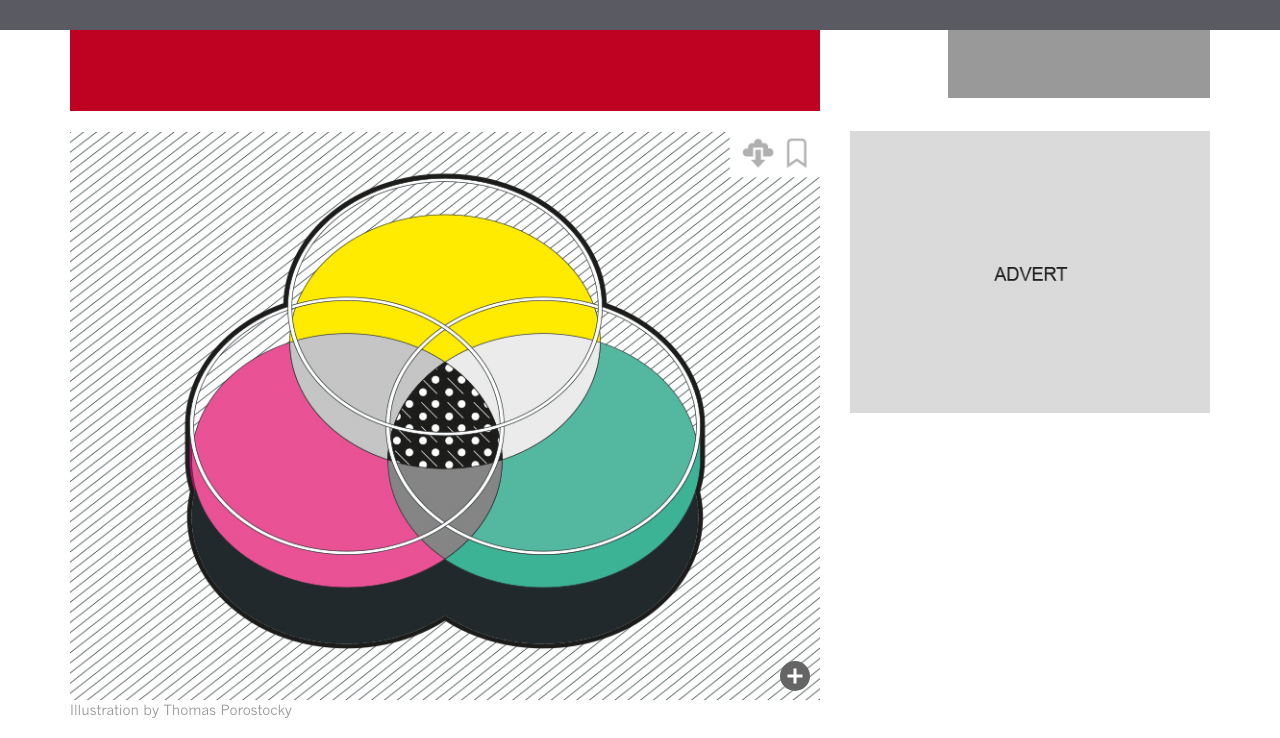
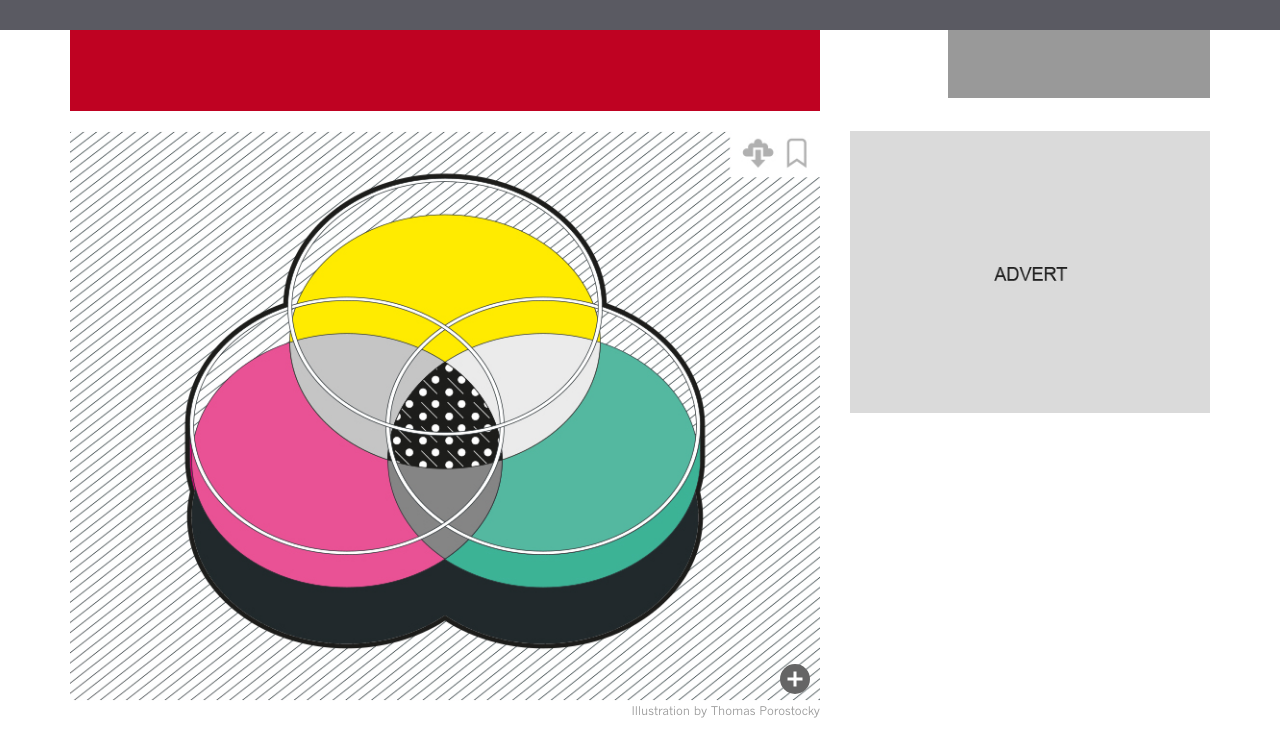
Before and after one commit to chris-creditdesign/nature-mosaic, a website: page site/index.html in a window 1280 px wide. Shown: the top 738 px of the page. Drawn offline with nearby package versions, Linux system fonts and the light colour scheme.

Commit message:
Reduces size of figcaptions

```diff
--- a/site/index.html
+++ b/site/index.html
@@ -76,7 +76,7 @@
 								<use xlink:href="#expand-icon" />
 							</svg>
 						</span>
-						<figcaption>Illustration by Thomas Porostocky</figcaption>
+						<figcaption><small>Illustration by Thomas Porostocky</small></figcaption>
 					</figure>
 				</div>
 
@@ -151,7 +151,7 @@
 								<use xlink:href="#expand-icon" />
 							</svg>
 						</span>
-						<figcaption>Illustration by Thomas Porostocky</figcaption>
+						<figcaption><small>Illustration by Thomas Porostocky</small></figcaption>
 					</figure>
 
 					<h2>Culture cocktail</h2>
@@ -194,7 +194,7 @@
 								<use xlink:href="#expand-icon" />
 							</svg>
 						</span>
-						<figcaption>Illustration by Thomas Porostocky</figcaption>
+						<figcaption><small>Illustration by Thomas Porostocky</small></figcaption>
 					</figure>
 					<h2>Miniaturized cultures</h2>
 					<p>One way to speed up the process of finding a culture recipe is to use microfluidic chips — devices with thousands of tiny wells connected by channels that make it possible to run many experiments in parallel. After using this method to cultivate a new microbe<sup><a href="#b4" id="ref-link-5" title="Ma, L. et al. Proc. Natl Acad. Sci. USA 111, 9768–9773 (2014)." class="ref-link">4</a></sup>, Rustem Ismagilov at the California Institute of Technology in Pasadena and his collaborators even named the bacterium isolate microfluidicus 1.</p>
@@ -254,7 +254,7 @@
 								<use xlink:href="#expand-icon" />
 							</svg>
 						</span>
-						<figcaption>Illustration by Thomas Porostocky</figcaption>
+						<figcaption><small>Illustration by Thomas Porostocky</small></figcaption>
 					</figure>
 					<p>The approach paid off earlier this year, when Lewis, Epstein and scientists from their start-up company NovoBiotic Pharmaceuticals in Cambridge, Massachusetts, reported that they had used the iChip to isolate a new bacterial species from soil<sup><a href="#b6" id="ref-link-7" title="Ling, L. L. et al. Nature 517, 455–459 (2015)." class="ref-link">6</a></sup>. The thumb-sized device is less sophisticated than a microfluidics chip: it consists of 384 tiny wells that were filled with samples of soil that have been mixed with agar and diluted to ensure that only one cell ends up in each chamber. The chip is sealed with a membrane that traps the bacteria but allows molecules to diffuse back and forth, and was planted in a grassy field in Maine — the same soil from which the sample had been taken.</p>
 					<p>After a month, the researchers transferred colonies from the chip to Petri dishes in the lab, took extracts from them and screened those for antibiotic activity. They had grown 10,000 types of bacterium — many more than if they had just put the soil sample on an agar plate. They homed in on a new species that they called <i>Eleftheria terrae</i><sup><a href="#b6" id="ref-link-8" title="Ling, L. L. et al. Nature 517, 455–459 (2015)." class="ref-link">6</a></sup> and found that the bacterium produces an antibiotic, called teixobactin, that kills various human pathogens in the lab, including drug-resistant strains of <i>Staphylococcus aureus</i>. “To me that's a phenomenal result, that they can find really neat new molecules from groups of organisms that pharma largely hasn't focused on,” says Sean Brady, a chemical biologist at Rockefeller University in New York.</p>
@@ -299,7 +299,7 @@
 								<use xlink:href="#expand-icon" />
 							</svg>
 						</span>
-						<figcaption>Illustration by Thomas Porostocky</figcaption>
+						<figcaption><small>Illustration by Thomas Porostocky</small></figcaption>
 					</figure>
 
 					<p>Tanja Woyke at the US Department of Energy's Joint Genome Institute in Walnut Creek, California, first got interested in single-cell sequencing not long after the key discovery ten years ago that an enzyme from a bacteria-infecting virus could be used to make many copies of a bacterial cell's genome<sup><a href="#b7" id="ref-link-10" title="Raghunathan, A. et al. Appl. Environ. Microbiol. 71, 3342–3347 (2005)." class="ref-link">7</a></sup>. Woyke wanted to use the tools to fill out the microbial tree of life.</p>
@@ -348,7 +348,7 @@
 								<use xlink:href="#expand-icon" />
 							</svg>
 						</span>
-						<figcaption>Illustration by Thomas Porostocky</figcaption>
+						<figcaption><small>Illustration by Thomas Porostocky</small></figcaption>
 					</figure>
 					<p>Still, Fischbach decided to take the plunge, and has since switched his entire lab's focus to the human microbiome. Using an improved version of the algorithm, his team went prospecting in the genomes of almost 2,500 organisms in the human body<sup><a href="#b10" id="ref-link-14" title="Donia, M. S. et al. Cell 158, 1402–1414 (2014)." class="ref-link">10</a></sup>, and found more than 14,000 biosynthetic gene clusters. “It has been remarkably easy to find interesting molecules from the human microbiome,” says Fischbach. “It's so easy that I can tell it has nothing to do with our ability to find them, it's more that there's just a lot to find.”</p>
 					<p>The group narrowed down the list to more than 3,000 common gene clusters, and found that one generated an antibiotic, lactocillin, made by a microbe commonly found in the vagina. It is one of only a handful of bioactive chemicals isolated from the human microbiota. Lactocillin blocks the growth of common vaginal pathogens such as <i>S. aureus</i>, but not of other bacteria that normally inhabit the vagina. Fischbach is now generating the molecules from the gene clusters he is finding, solving their structures, and working with collaborators to learn more about their function.</p>
@@ -409,7 +409,7 @@
 						<li><a href="#">Space</a></li>
 						<li><a href="#">Evolution</a></li>
 						<li><a href="#">Technology</a></li>
-						<li><a href="#">Crispa</a></li>
+						<li><a href="#">Crispr</a></li>
 						<li><a href="#">Ebola</a></li>
 						<li><a href="#">Graphene</a></li>
 					</ul>
--- a/site/sass/_figure.scss
+++ b/site/sass/_figure.scss
@@ -3,6 +3,10 @@
 figure {
 	padding: 20px 0;
 	position: relative;
+
+	img {
+		margin-bottom: 3px;
+	}
 
 	.img-tools {
 		position: absolute;
--- a/site/sass/_typography.scss
+++ b/site/sass/_typography.scss
@@ -63,7 +63,12 @@ article {
 	}
 
 	figcaption {
-		color: $volume-arrow;
+		color: $font-colour-2;
+		small {
+			color: $volume-arrow;
+			display: block;
+			text-align: right;
+		}
 	}
 
 	.attributions {
```
Also changed, not shown: README.md, site/css/main.css.
